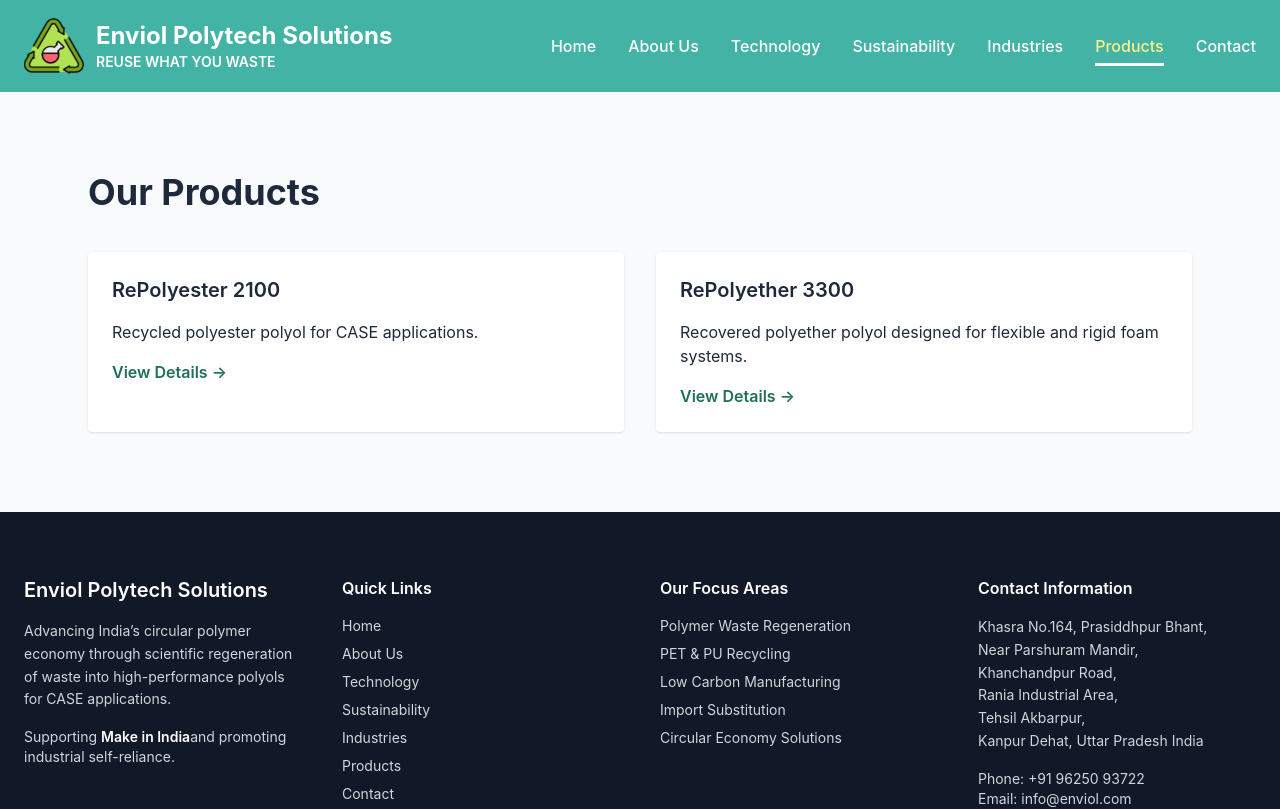
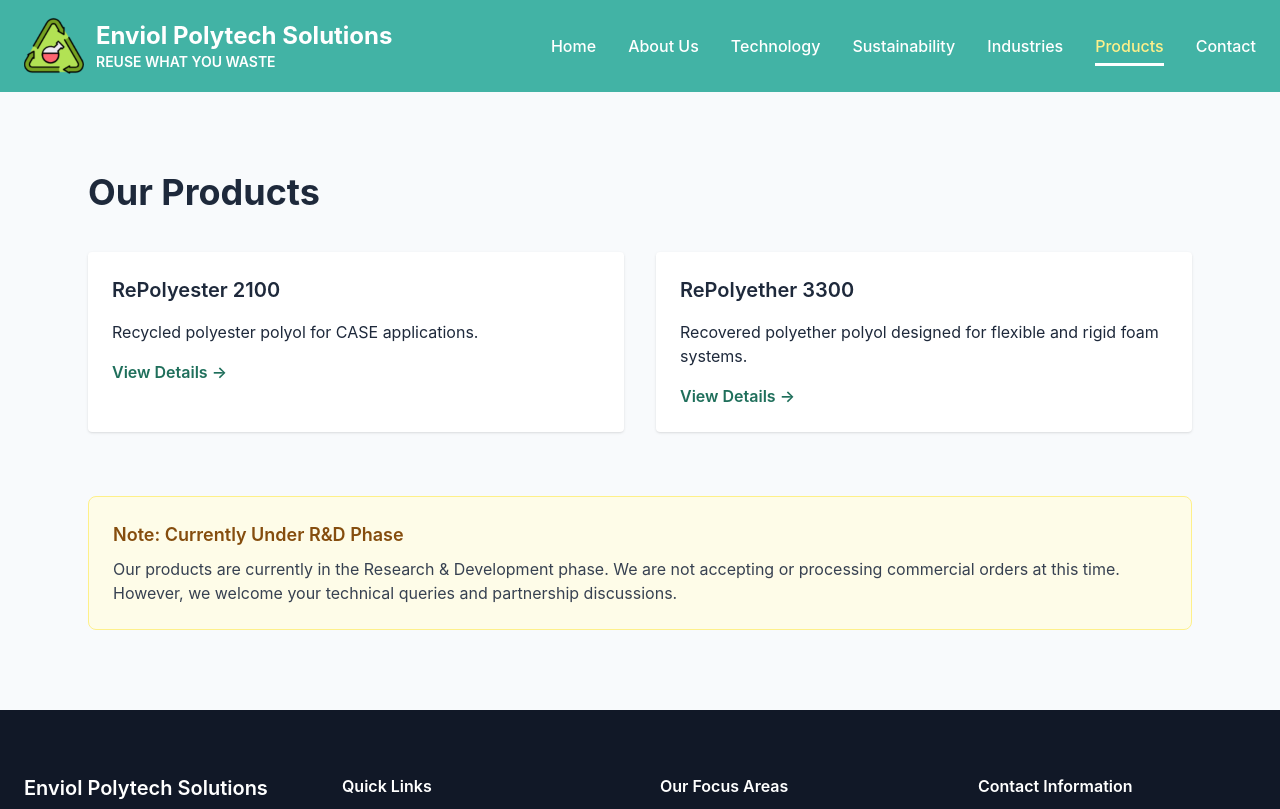
Before and after one commit to vaibhavdwi/enviol-website, a Next.js app: page /products in a window 1280 px wide. Shown: the top 809 px of the page. Built offline with nearby package versions, Linux system fonts and the light colour scheme.

Commit message:
dev:product section update note

```diff
--- a/app/products/page.js
+++ b/app/products/page.js
@@ -16,6 +16,19 @@
           </div>
         ))}
       </div>
+
+	  {/* R&D NOTICE */}
+<div className="mt-16 bg-yellow-50 border border-yellow-200 p-6 rounded-lg">
+  <h3 className="text-lg font-semibold text-yellow-800 mb-2">
+    Note: Currently Under R&D Phase
+  </h3>
+  <p className="text-gray-700">
+    Our products are currently in the Research & Development phase.
+    We are not accepting or processing commercial orders at this time.
+    However, we welcome your technical queries and partnership discussions.
+  </p>
+</div>
     </section>
+
   );
 }
```
